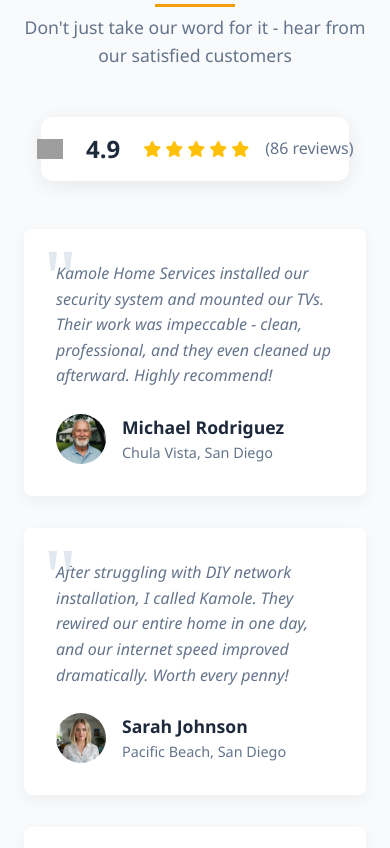
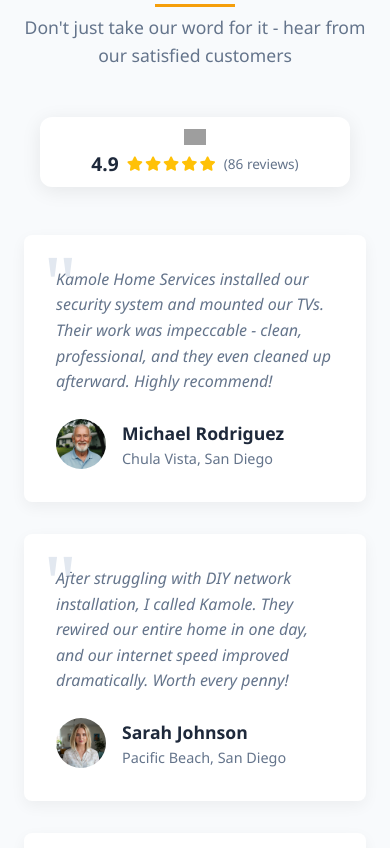
Before and after one commit to nicnonnious/kamole, a plain HTML site: page templates/index.html in a window 390 px wide. Shown: the part 8910-9758 px from the top of the page. Drawn offline with nearby package versions, Linux system fonts and the light colour scheme; grey boxes are pictures that could not be loaded.

Commit message:
Make google reviews tab more responsive on mobile devices

```diff
--- a/static/styles.css
+++ b/static/styles.css
@@ -1074,6 +1074,7 @@ footer {
     text-align: center;
     margin: 2rem auto 4rem;
     max-width: 600px;
+    padding: 0 1rem;
 }
 
 .google-rating {
@@ -1090,13 +1091,9 @@ footer {
     gap: 2rem;
 }
 
-.google-rating:hover {
-    transform: translateY(-3px);
-    box-shadow: 0 6px 25px rgba(0, 0, 0, 0.12);
-}
-
 .google-logo {
     height: 24px;
+    object-fit: contain;
 }
 
 .rating {
@@ -1134,21 +1131,31 @@ footer {
 
 @media (max-width: 768px) {
     .google-reviews {
-        max-width: 90%;
+        max-width: 100%;
         margin: 2rem auto 3rem;
+        padding: 0 1rem;
     }
 
     .google-rating {
-        padding: 1.2rem;
-        gap: 1rem;
+        padding: 1rem;
+        gap: 0.75rem;
+        flex-wrap: wrap;
     }
 
     .rating {
         gap: 0.5rem;
+        flex-wrap: wrap;
+        width: 100%;
     }
 
     .rating-score {
-        font-size: 1.5rem;
+        font-size: 1.4rem;
+        min-width: auto;
+    }
+
+    .stars {
+        gap: 2px;
+        margin: 0 0.25rem;
     }
 
     .stars i {
@@ -1156,6 +1163,37 @@ footer {
     }
 
     .google-logo {
-        height: 20px;
+        height: 18px;
+    }
+
+    .review-count {
+        font-size: 0.9rem;
     }
 }
+
+@media (max-width: 480px) {
+    .google-rating {
+        padding: 0.75rem;
+        gap: 0.5rem;
+    }
+
+    .rating {
+        gap: 0.25rem;
+    }
+
+    .rating-score {
+        font-size: 1.2rem;
+    }
+
+    .stars i {
+        font-size: 0.9rem;
+    }
+
+    .google-logo {
+        height: 16px;
+    }
+
+    .review-count {
+        font-size: 0.85rem;
+    }
+}
```
